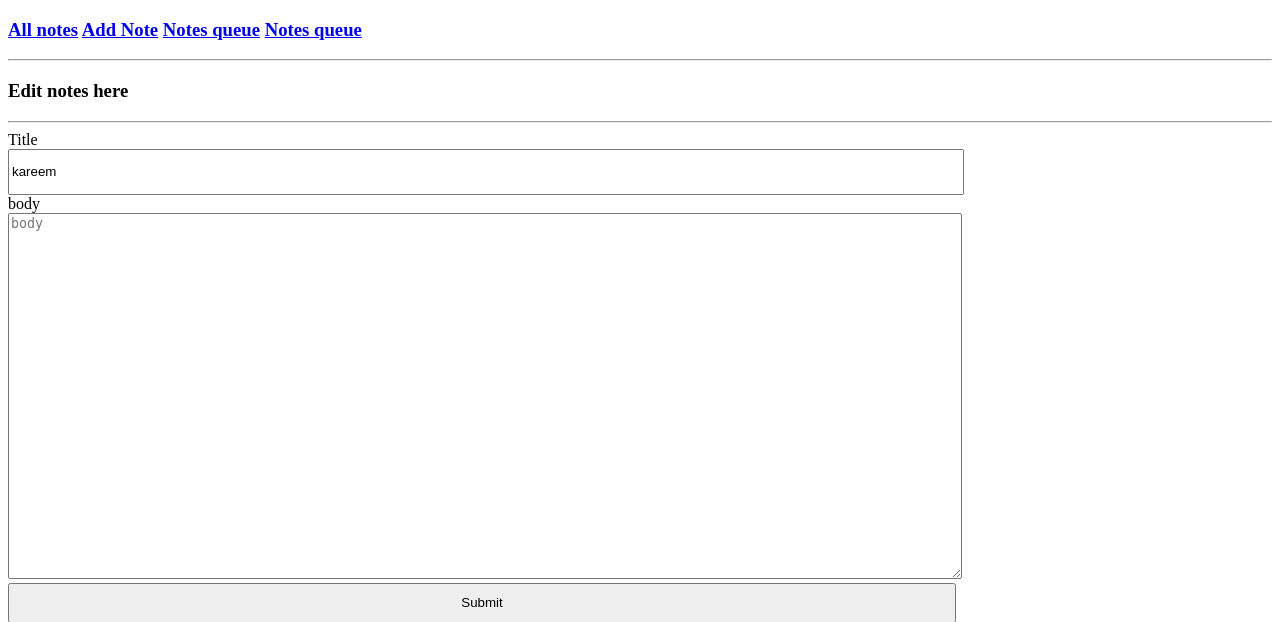
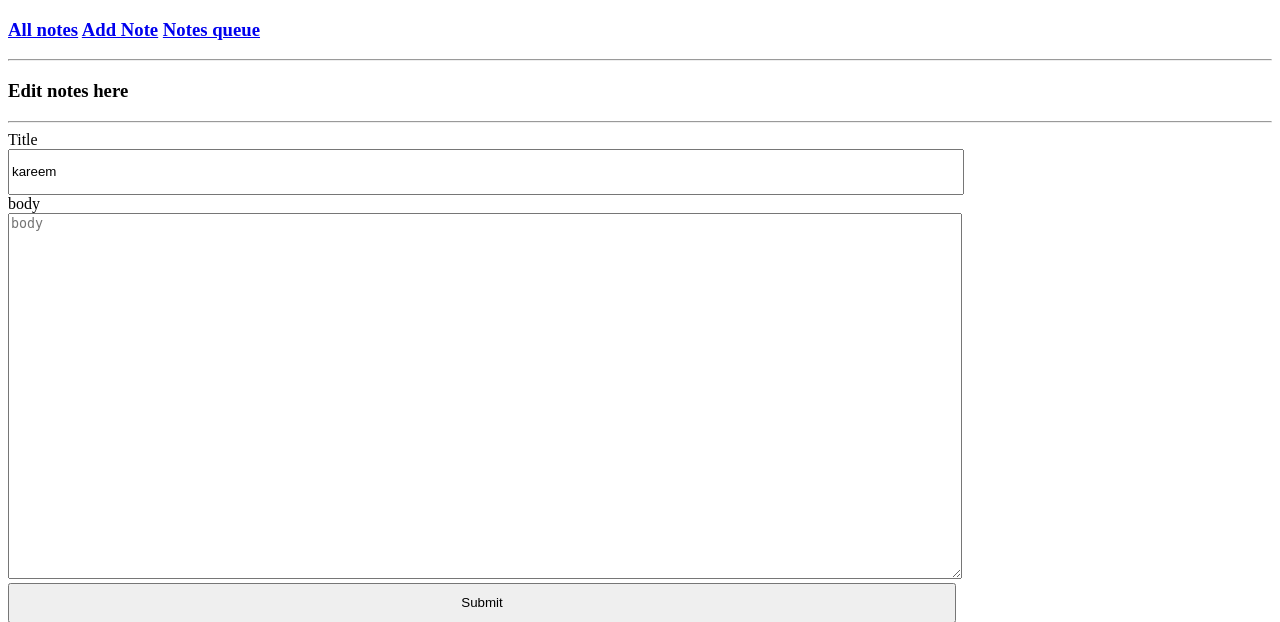
Before and after one commit to karimamd/flaskapp, a Flask app: page /edit in a window 1280 px wide. Shown: the top 622 px of the page. Run offline with Flask 3, Linux system fonts and the light colour scheme; data that the repository does not hold is empty; some libraries are stand-ins or nearby versions.

Commit message:
remove extra hyperling

```diff
--- a/templates/edit.html
+++ b/templates/edit.html
@@ -9,7 +9,6 @@
          <a href = "{{ url_for('show_all') }}" >All notes</a>
          <a href = "{{ url_for('new') }}" >Add Note</a>
          <a href = "{{ url_for('queue') }}" >Notes queue</a>
-         <a href = "{{ url_for('edit') }}" >Notes queue</a>
        </h3>
 
       <hr/>
```
